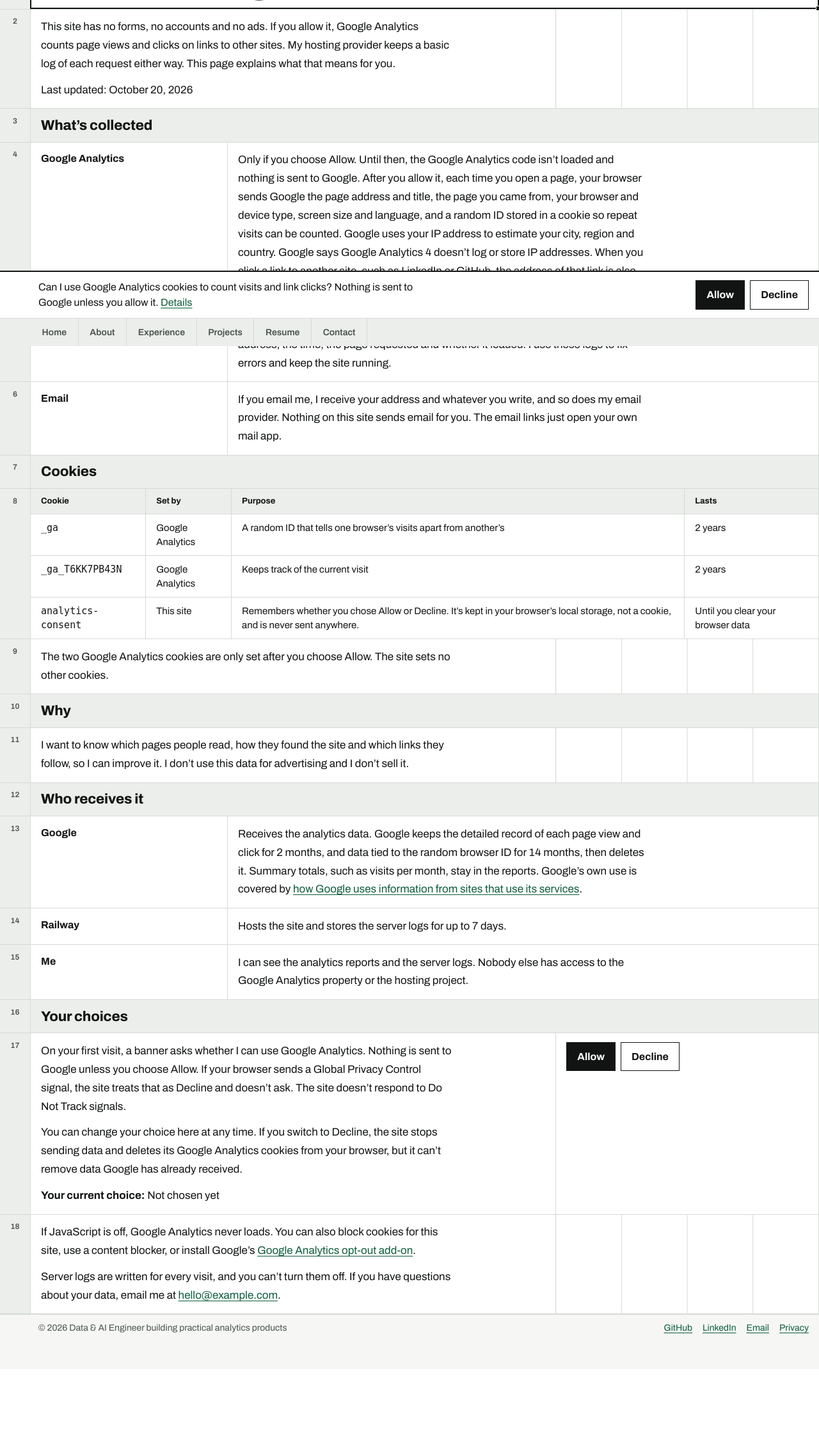
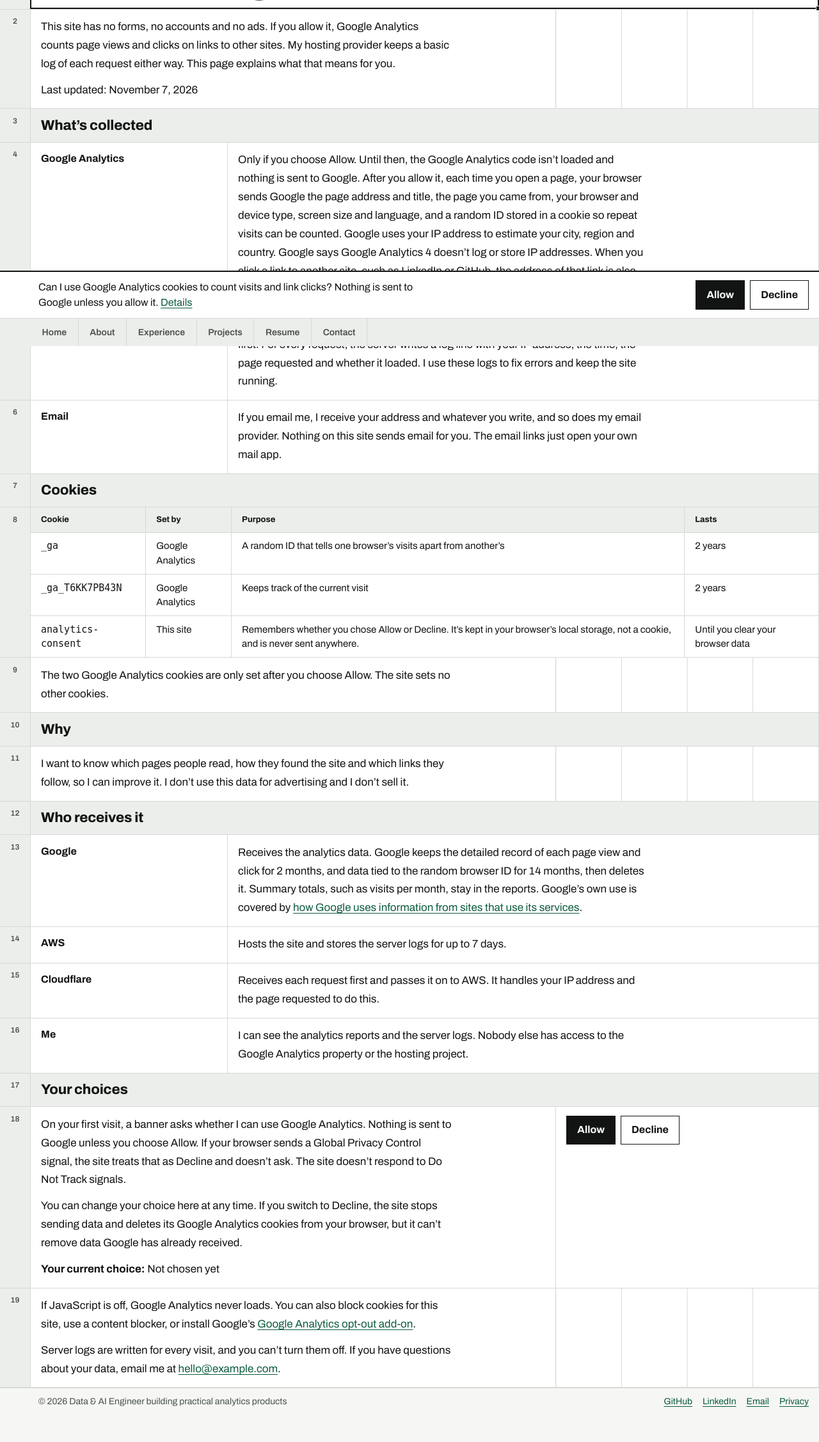
Before and after one commit to tscholzbrennan/career-platform, a FastAPI app: page /privacy in a window 1280 px wide. Shown: the part 259-2513 px from the top of the page at 64% size. Before the commit the page ends 2343 px from the top, so only its background shows below. Run offline with FastAPI, Linux system fonts and the light colour scheme; data comes from the database, SQL or seed files in the repository.

Commit message:
feat: add EC2 service config and name AWS on the privacy page
systemd unit, nginx site for Cloudflare's proxy, 7-day journald
retention, and a deploy script that fails unless the app reads the
database. The privacy page now names AWS and Cloudflare; it goes live
only at cutover, since this branch isn't deployed by Railway.

Co-Authored-By: Claude Opus 5.5 <noreply@anthropic.com>

```diff
--- a/templates/privacy.html
+++ b/templates/privacy.html
@@ -9,7 +9,7 @@
 <div class="r">
   <div class="c s8 prose">
     <p>This site has no forms, no accounts and no ads. If you allow it, Google Analytics counts page views and clicks on links to other sites. My hosting provider keeps a basic log of each request either way. This page explains what that means for you.</p>
-    <p>Last updated: October 20, 2026</p>
+    <p>Last updated: November 7, 2026</p>
   </div>
   <div class="c s4 blank"></div>
 </div>
@@ -24,7 +24,7 @@
 <div class="r">
   <div class="c s3"><strong>Server logs</strong></div>
   <div class="c s9 prose">
-    <p>The site runs on Railway. For every request, the server writes a log line with your IP address, the time, the page requested and whether it loaded. I use these logs to fix errors and keep the site running.</p>
+    <p>The site runs on Amazon Web Services (AWS), and requests pass through Cloudflare first. For every request, the server writes a log line with your IP address, the time, the page requested and whether it loaded. I use these logs to fix errors and keep the site running.</p>
   </div>
 </div>
 <div class="r">
@@ -66,8 +66,12 @@
   <div class="c s9 prose"><p>Receives the analytics data. Google keeps the detailed record of each page view and click for 2 months, and data tied to the random browser ID for 14 months, then deletes it. Summary totals, such as visits per month, stay in the reports. Google’s own use is covered by <a href="https://policies.google.com/technologies/partner-sites">how Google uses information from sites that use its services</a>.</p></div>
 </div>
 <div class="r">
-  <div class="c s3"><strong>Railway</strong></div>
+  <div class="c s3"><strong>AWS</strong></div>
   <div class="c s9 prose"><p>Hosts the site and stores the server logs for up to 7 days.</p></div>
+</div>
+<div class="r">
+  <div class="c s3"><strong>Cloudflare</strong></div>
+  <div class="c s9 prose"><p>Receives each request first and passes it on to AWS. It handles your IP address and the page requested to do this.</p></div>
 </div>
 <div class="r">
   <div class="c s3"><strong>Me</strong></div>
```
Also changed, not shown: tests/test_pages.py (+8 -0 lines), 4 other files.
